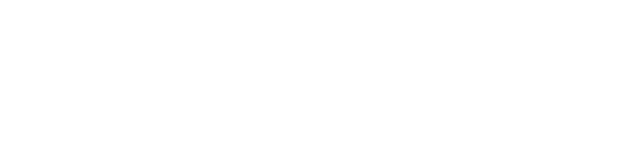
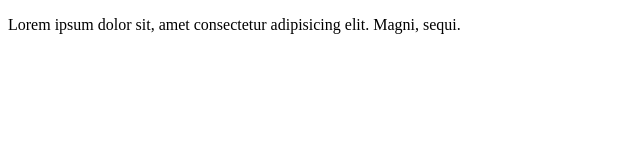
Before and after one commit to mdshakibalhassan-33/project-01, a plain HTML site: page index.html in a window 1280 px wide. Shown: the whole page, without its empty margins (0-640 px from the left). Drawn offline with Linux system fonts and the light colour scheme.

Commit message:
added pragraph

```diff
--- a/index.html
+++ b/index.html
@@ -6,6 +6,6 @@
     <title>Document</title>
 </head>
 <body>
-
+    <p>Lorem ipsum dolor sit, amet consectetur adipisicing elit. Magni, sequi.</p>
 </body>
 </html>
--- a/style.css
+++ b/style.css
@@ -0,0 +1,5 @@
+*{
+    margin: 0;
+    padding: 0;
+    box-sizing: border-box;
+}
```
